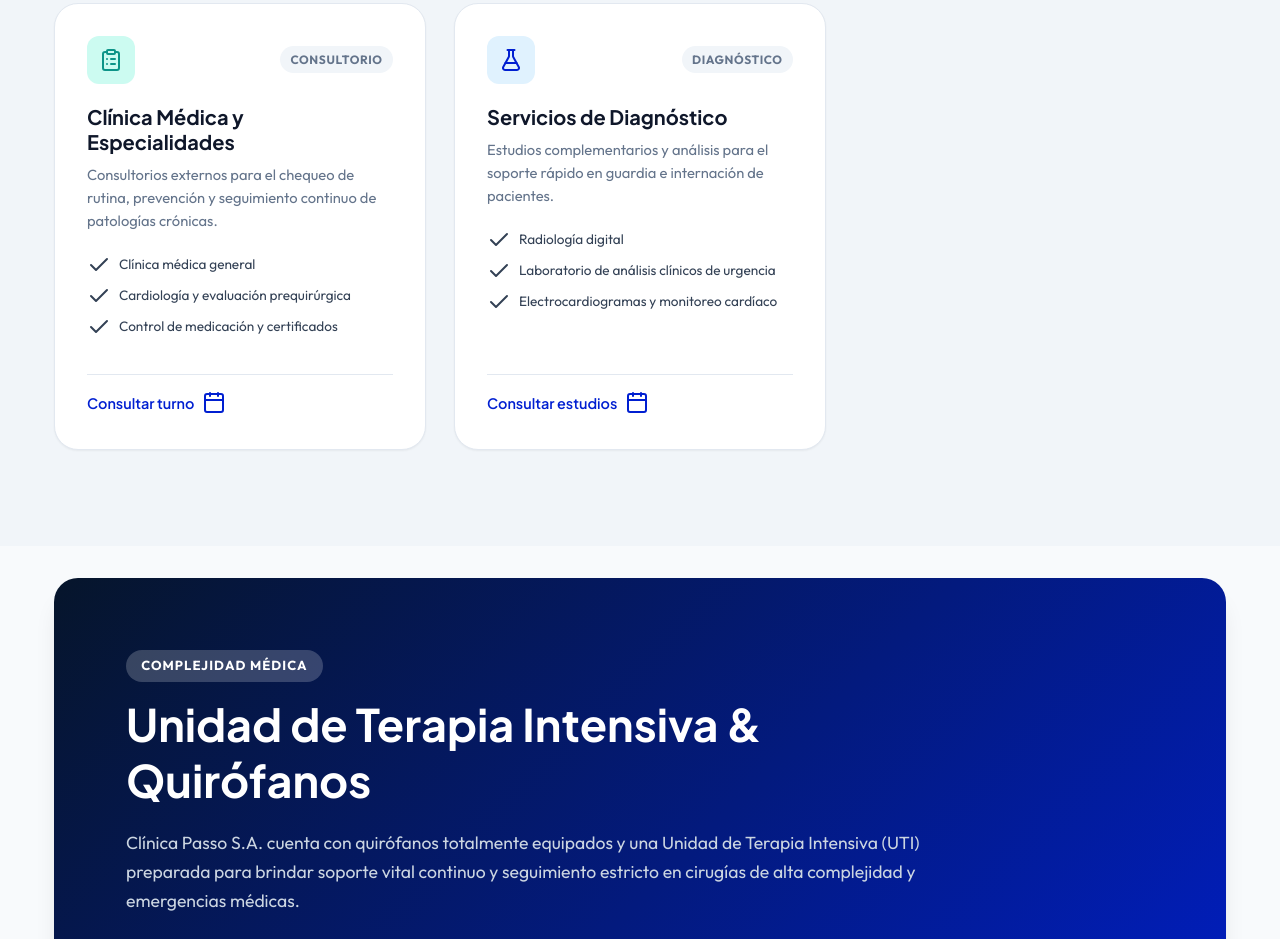
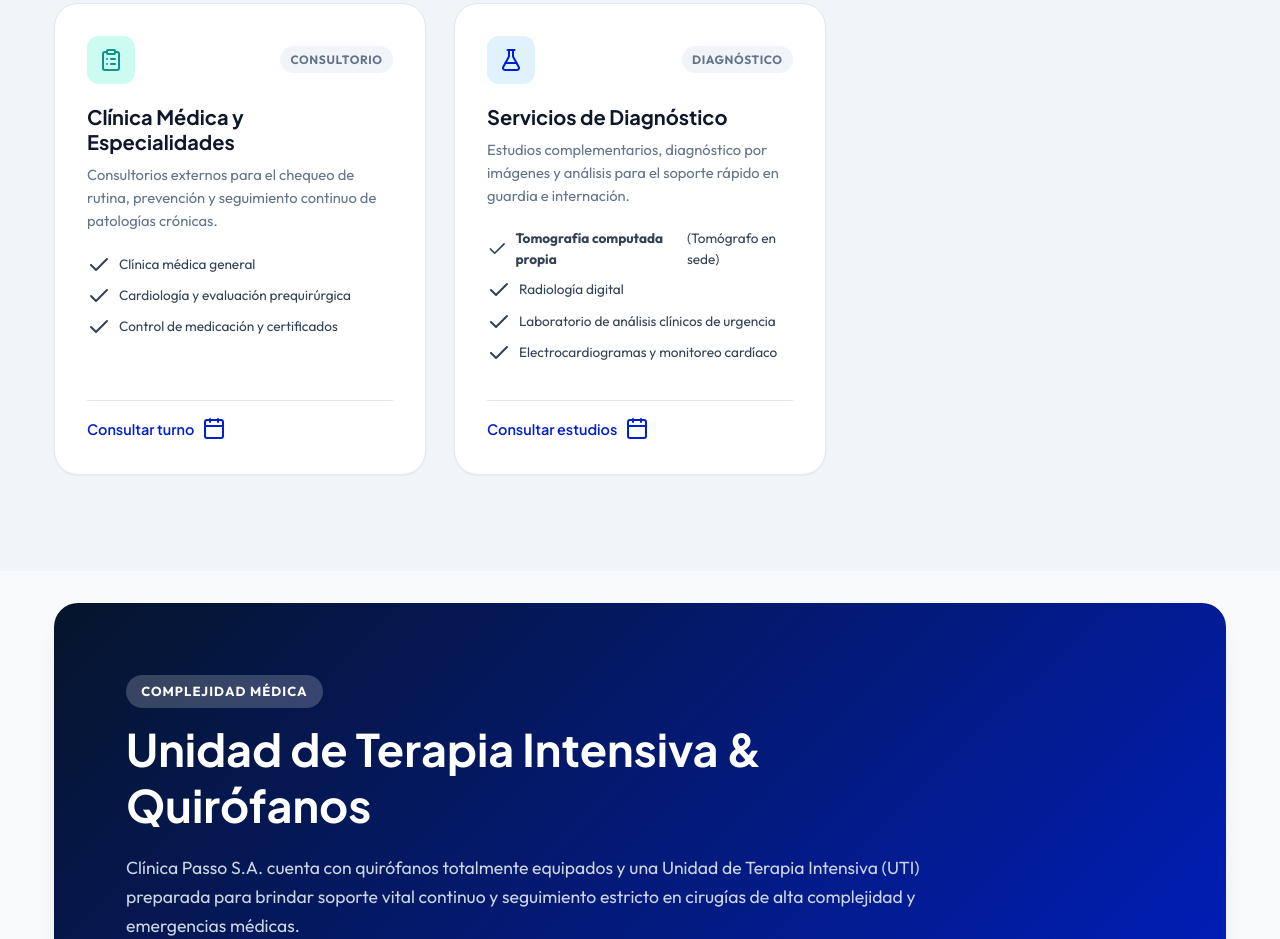
Before and after one commit to passomvnu/clinica-passo-web, a plain HTML site: page index.html in a window 1280 px wide. Shown: the part 3360-4299 px from the top of the page. Drawn offline with nearby package versions, Linux system fonts and the light colour scheme.

Commit message:
Add files via upload

```diff
--- a/index.html
+++ b/index.html
@@ -444,8 +444,9 @@
               <span class="service-tag">Diagnóstico</span>
             </div>
             <h3>Servicios de Diagnóstico</h3>
-            <p>Estudios complementarios y análisis para el soporte rápido en guardia e internación de pacientes.</p>
+            <p>Estudios complementarios, diagnóstico por imágenes y análisis para el soporte rápido en guardia e internación.</p>
             <ul class="service-features">
+              <li><i data-lucide="check"></i> <strong>Tomografía computada propia</strong> (Tomógrafo en sede)</li>
               <li><i data-lucide="check"></i> Radiología digital</li>
               <li><i data-lucide="check"></i> Laboratorio de análisis clínicos de urgencia</li>
               <li><i data-lucide="check"></i> Electrocardiogramas y monitoreo cardíaco</li>
@@ -665,6 +666,7 @@
                       <option value="Ginecología">Ginecología</option>
                       <option value="Clínica Médica">Clínica Médica</option>
                       <option value="Cardiología">Cardiología / Prequirúrgico</option>
+                      <option value="Diagnóstico por Imágenes / Tomografía">Diagnóstico por Imágenes / Tomografía</option>
                       <option value="Internación / UTI">Consulta de Internación / UTI</option>
                       <option value="Otra Consulta">Otra consulta médica</option>
                     </select>
@@ -952,6 +954,7 @@
               <option value="Ginecología">Ginecología</option>
               <option value="Clínica Médica">Clínica Médica</option>
               <option value="Cardiología">Cardiología / Prequirúrgico</option>
+              <option value="Diagnóstico por Imágenes / Tomografía">Diagnóstico por Imágenes / Tomografía</option>
               <option value="Internación / UTI">Internación / UTI</option>
               <option value="Otra Consulta">Otra especialidad</option>
             </select>
```
